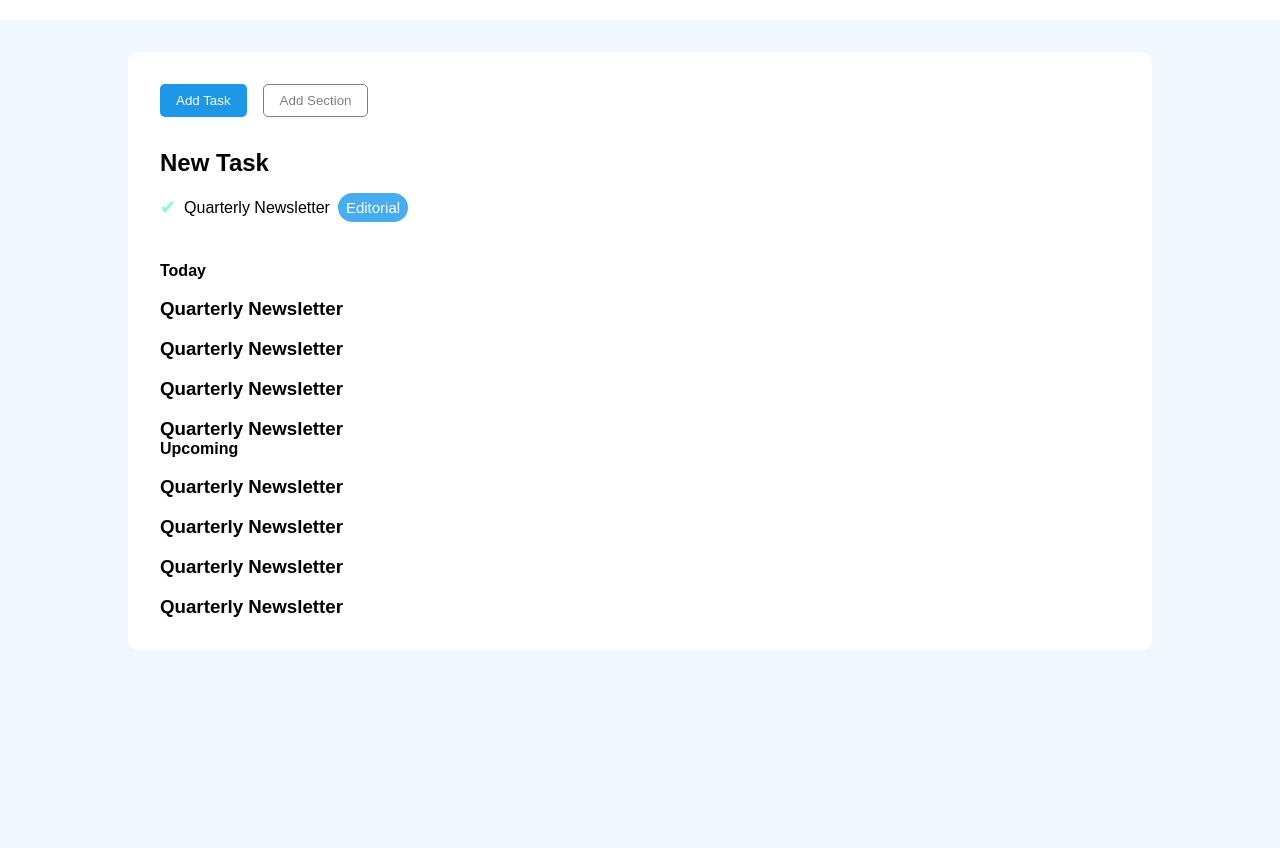
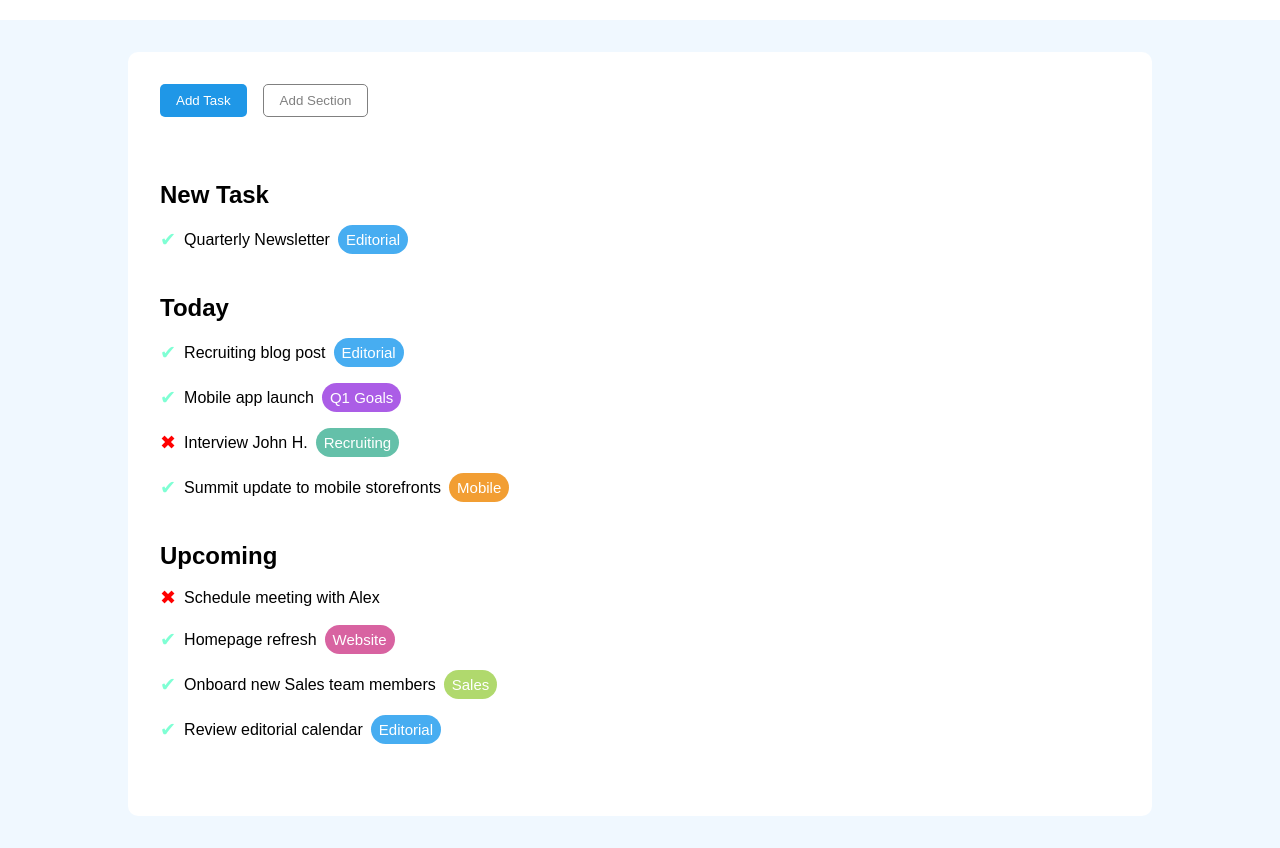
Before and after one commit to giuseppeTrebbi/html-css-toboolist, a plain HTML site: page index.html in a window 1280 px wide. Shown: the part 70-918 px from the top of the page. Before the commit the page ends 800 px from the top, so only its background shows below. Drawn offline with Linux system fonts and the light colour scheme.

Commit message:
fix: sections layout changed, project almost done

```diff
--- a/css/style.css
+++ b/css/style.css
@@ -27,7 +27,7 @@ header strong {
 main {
   width: 80%;
   margin: 2rem auto;
-  padding: 2rem;
+  padding: 2rem 2rem;
   background-color: white;
   border-radius: 10px;
 }
@@ -35,6 +35,7 @@ main {
 .controls {
     display: flex;
     gap: 1rem;
+    padding-bottom: 2rem;
     margin-bottom: 2rem;
 }
 
@@ -87,10 +88,33 @@ li {
     color: red;
 }
 
-.editorial {
+.category {
   padding: 6px 8px;
   border-radius: 15px;
   font-size: 15px;
   color: white;
+}
+
+.editorial {
   background-color: #47adf1;
 }
+
+.goals {
+  background-color: #ab5de6;
+}
+
+.recruiting {
+  background-color: #64c0a9;
+}
+
+.mobile {
+  background-color: #f29e33;
+}
+
+.website {
+  background-color: #d863a1;
+}
+
+.sales {
+  background-color: #b0d96d;
+}
--- a/index.html
+++ b/index.html
@@ -16,47 +16,47 @@
         <strong>Toboolist</strong>
     </header>
 
+
     <main>
         <div class="controls">
             <button class="task-btn">Add Task</button>
             <button class="section-btn">Add Section</button>
         </div>
 
+
         <section class="task-section">
             <h2>New Task</h2>
             <ul>
-                <li><span class="check">✔</span> Quarterly Newsletter<span class="editorial">Editorial</span></li>
+                <li><span class="check">✔</span> Quarterly Newsletter<span class="category editorial">Editorial</span>
+                </li>
             </ul>
         </section>
 
-        <div class="second-section">
-            <strong>Today</strong>
-            <br><br>
+
+        <section class="task-section">
+            <h2>Today</h2>
             <ul>
-                <h3>Quarterly Newsletter</h3>
-                <br>
-                <h3>Quarterly Newsletter</h3>
-                <br>
-                <h3>Quarterly Newsletter</h3>
-                <br>
-                <h3>Quarterly Newsletter</h3>
+                <li><span class="check">✔</span> Recruiting blog post <span class="category editorial">Editorial</span>
+                </li>
+                <li><span class="check">✔</span> Mobile app launch <span class="category goals">Q1 Goals</span></li>
+                <li><span class="cross">✖</span> Interview John H. <span class="category recruiting">Recruiting</span>
+                </li>
+                <li><span class="check">✔</span> Summit update to mobile storefronts <span
+                        class="category mobile">Mobile</span></li>
             </ul>
-        </div>
+        </section>
 
-        <div class="second-section">
-            <strong>Upcoming</strong>
-            <br><br>
+
+        <section class="task-section">
+            <h2>Upcoming</h2>
             <ul>
-                <h3>Quarterly Newsletter</h3>
-                <br>
-                <h3>Quarterly Newsletter</h3>
-                <br>
-                <h3>Quarterly Newsletter</h3>
-                <br>
-                <h3>Quarterly Newsletter</h3>
+                <li><span class="cross">✖</span> Schedule meeting with Alex</li>
+                <li><span class="check">✔</span> Homepage refresh <span class="category website">Website</span></li>
+                <li><span class="check">✔</span> Onboard new Sales team members <span class="category sales">Sales</span></li>
+                <li><span class="check">✔</span> Review editorial calendar <span class="category editorial">Editorial</span></li>
             </ul>
-        </div>
-
+        </section>
     </main>
 </body>
+
 </html>
```
